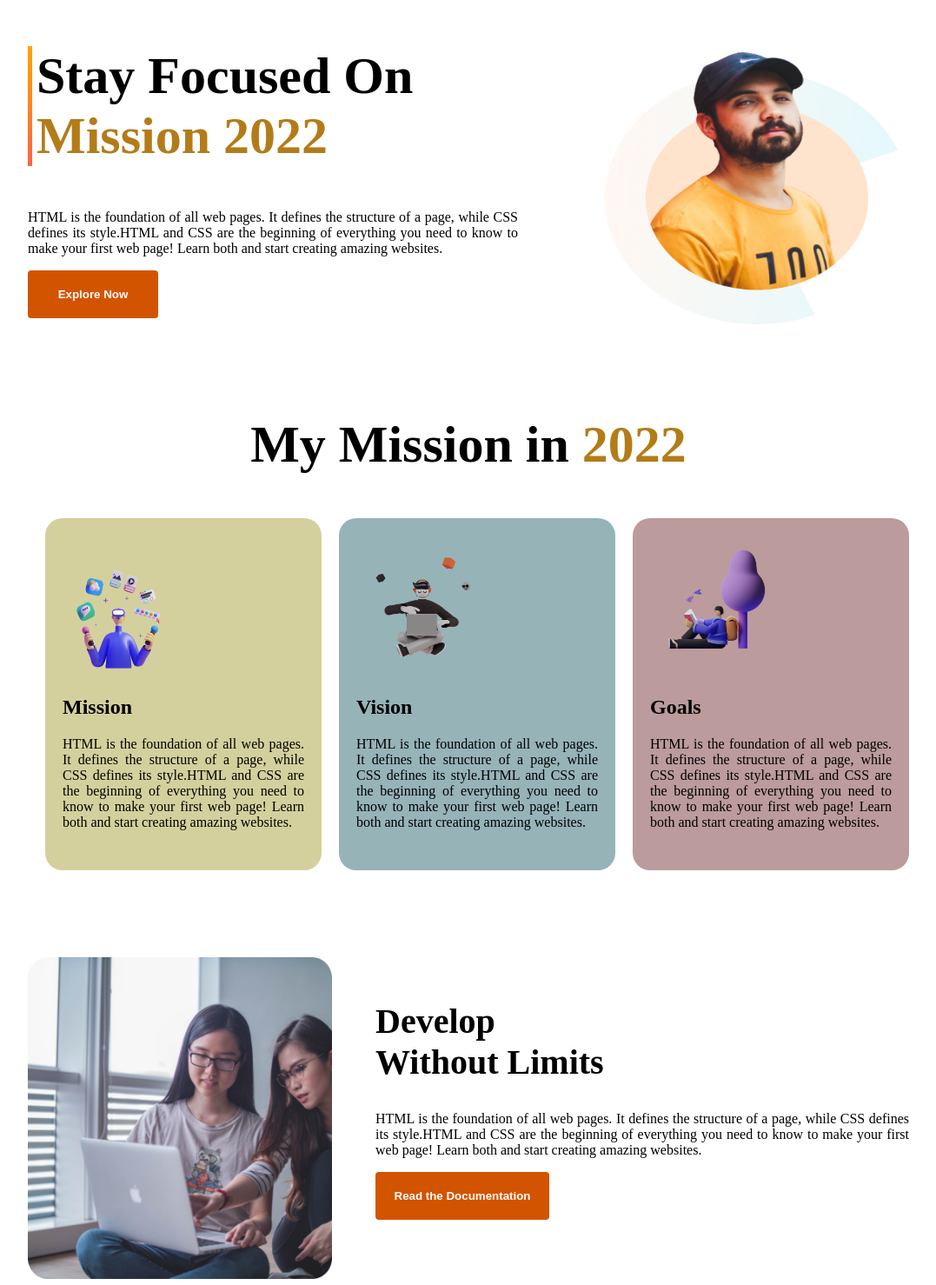
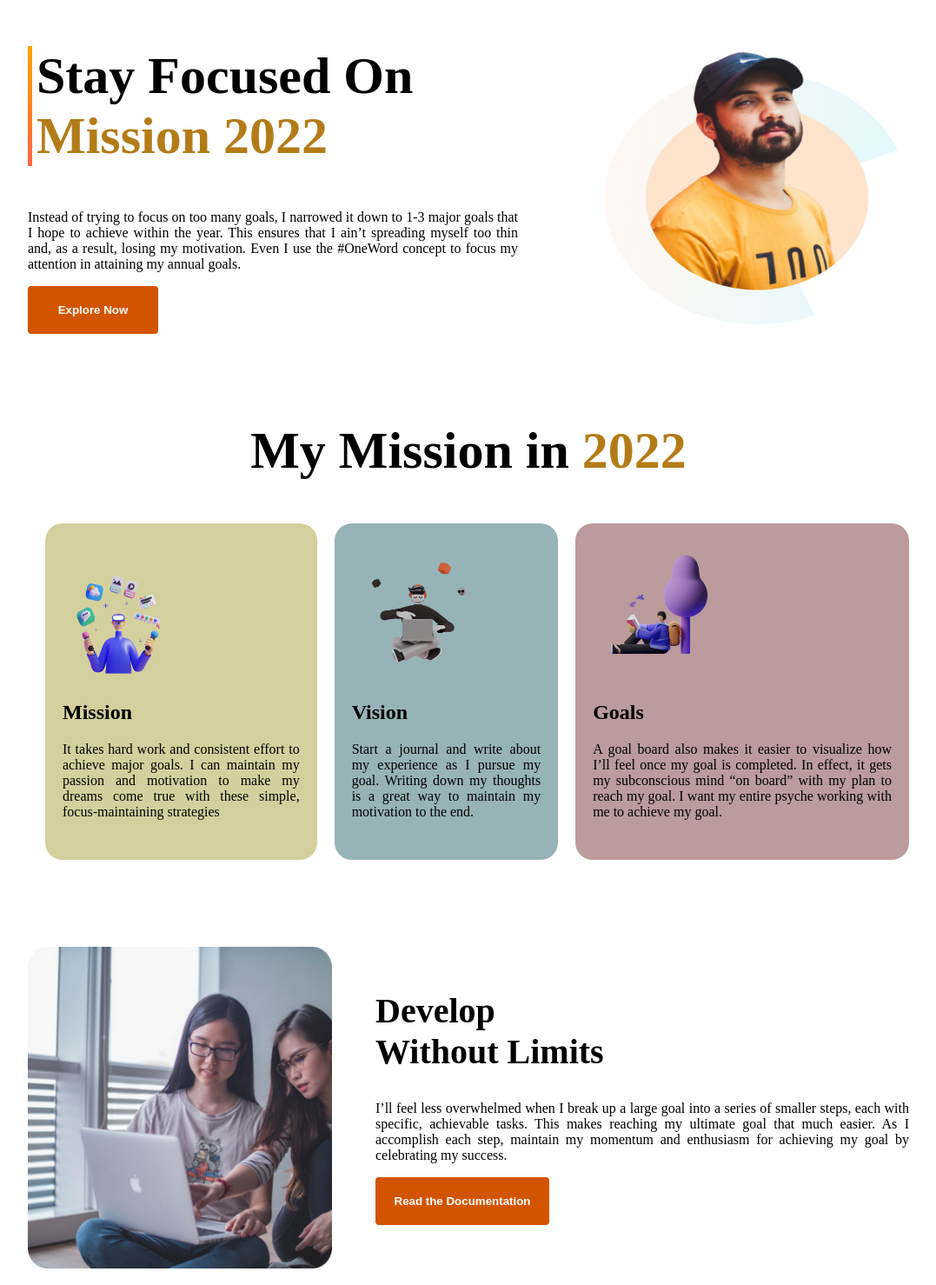
Before and after one commit to ripionck/first-assignment, a plain HTML site: page index.html in a window 1280 px wide. Shown: the part 97-1575 px from the top of the page at 87% size, without its empty margins (76-1153 px from the left). Drawn offline with Linux system fonts and the light colour scheme.

Commit message:
third commit

```diff
--- a/index.html
+++ b/index.html
@@ -17,12 +17,10 @@
                 <div class="heading-mar">
                     <h1>Stay Focused On<br> <span class="mission-color">Mission 2022</span></h1>
                 </div>
-                <p class="paragraph">HTML is the foundation of all web pages. It defines the structure of a page, while
-                    CSS
-                    defines its
-                    style.HTML and CSS are the beginning of everything you need to know to make your first web page!
-                    Learn
-                    both and start creating amazing websites.</p>
+                <p class="paragraph">Instead of trying to focus on too many goals, I narrowed it down to 1-3 major goals
+                    that I hope to achieve within the year. This ensures that I ain’t spreading myself too thin and, as
+                    a result, losing my motivation. Even I use the #OneWord concept to focus my attention in attaining
+                    my annual goals.</p>
                 <div>
                     <button class="button-one-four">Explore Now</button>
                 </div>
@@ -40,32 +38,22 @@
                 <div class="mission padding">
                     <img class="mission-vission-goals-img" src="./images/illustrators/illustrator-1.png">
                     <h2>Mission</h2>
-                    <p class="paragraph">HTML is the foundation of all web pages. It defines the structure of a page,
-                        while
-                        CSS defines its
-                        style.HTML and CSS are the beginning of everything you need to know to make your first web page!
-                        Learn
-                        both and start creating amazing websites.</p>
+                    <p class="paragraph">It takes hard work and consistent effort to achieve major goals. I can maintain
+                        my passion and motivation to make my dreams come true with these simple, focus-maintaining
+                        strategies</p>
                 </div>
                 <div class="vission padding">
                     <img class="mission-vission-goals-img" src="./images/illustrators/illustrator-2.png">
                     <h2>Vision</h2>
-                    <p class="paragraph">HTML is the foundation of all web pages. It defines the structure of a page,
-                        while
-                        CSS defines its
-                        style.HTML and CSS are the beginning of everything you need to know to make your first web page!
-                        Learn
-                        both and start creating amazing websites.</p>
+                    <p class="paragraph">Start a journal and write about my experience as I pursue my goal. Writing down
+                        my thoughts is a great way to maintain my motivation to the end.</p>
                 </div>
                 <div class="goals padding">
                     <img class="mission-vission-goals-img" src="./images/illustrators/illustrator-3.png" alt="">
                     <h2>Goals</h2>
-                    <p class="paragraph">HTML is the foundation of all web pages. It defines the structure of a page,
-                        while
-                        CSS defines its
-                        style.HTML and CSS are the beginning of everything you need to know to make your first web page!
-                        Learn
-                        both and start creating amazing websites.</p>
+                    <p class="paragraph">A goal board also makes it easier to visualize how I’ll feel once my goal is
+                        completed. In effect, it gets my subconscious mind “on board” with my plan to reach my goal. I
+                        want my entire psyche working with me to achieve my goal.</p>
                 </div>
             </div>
         </section>
@@ -76,12 +64,10 @@
             <div class="image-right">
                 <div class="develop-limit">
                     <h2 style=" font-size: 40px;"> Develop <br>Without Limits</h2>
-                    <p class="paragraph">HTML is the foundation of all web pages. It defines the structure of a page,
-                        while
-                        CSS defines its
-                        style.HTML and CSS are the beginning of everything you need to know to make your first web page!
-                        Learn
-                        both and start creating amazing websites.</p>
+                    <p class="paragraph">I’ll feel less overwhelmed when I break up a large goal into a series of
+                        smaller steps, each with specific, achievable tasks. This makes reaching my ultimate goal that
+                        much easier. As I accomplish each step, maintain my momentum and enthusiasm for achieving my
+                        goal by celebrating my success.</p>
                 </div>
                 <div>
                     <button class="button-two-three">Read the Documentation</button>
@@ -94,12 +80,9 @@
                     <h2 style="font-size: 42px;">Know Our <br><span style="color:rgb(22, 170, 47);">Global
                             Community</span>
                     </h2>
-                    <p class=" paragraph">HTML is the foundation of all web pages. It defines the structure of a page,
-                        while
-                        CSS defines its
-                        style.HTML and CSS are the beginning of everything you need to know to make your first web page!
-                        Learn
-                        both and start creating amazing websites.</p>
+                    <p class=" paragraph">Find one or more friends that you can share your experiences with as you work
+                        towards your goal. Ideally, this person will be someone who can encourage you when obstacles
+                        arise and celebrate your successes with you along the way.</p>
                 </div>
                 <div>
                     <button class="button-two-three">Read the Documentation</button>
@@ -124,11 +107,9 @@
                     <h2 style="font-size: 30px; color:rgb(5, 51, 44); font-family: BIZ UDMincho Medium;">
                         Learning the skill should be fun
                     </h2>
-                    <p class="paragraph">HTML is the foundation of all web pages. It defines the structure of a page,
-                        while
-                        CSS defines its
-                        style.HTML and CSS are the beginning of everything you need to know to make your first web page!
-                        Learn both and start creating amazing websites.</p>
+                    <p class="paragraph">When I have a mentor, I'm no longer “on my own” in my journey. I'm less likely
+                        to allow myself to lose focus and become distracted when I have someone who’s encouraging me.
+                    </p>
                     <div>
                         <button class="button-one-four">Read More</button>
                     </div>
```
